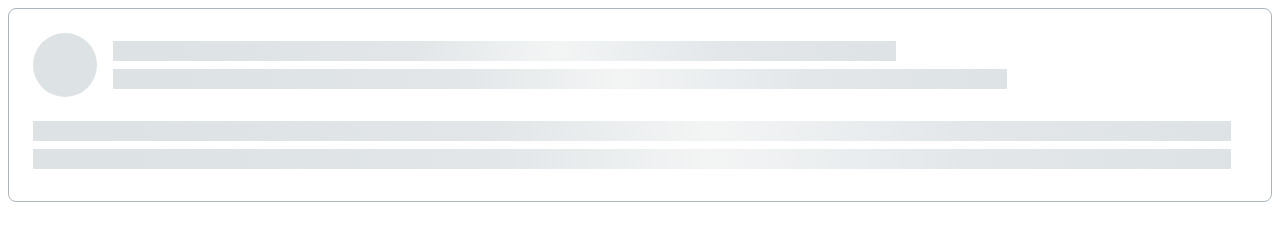
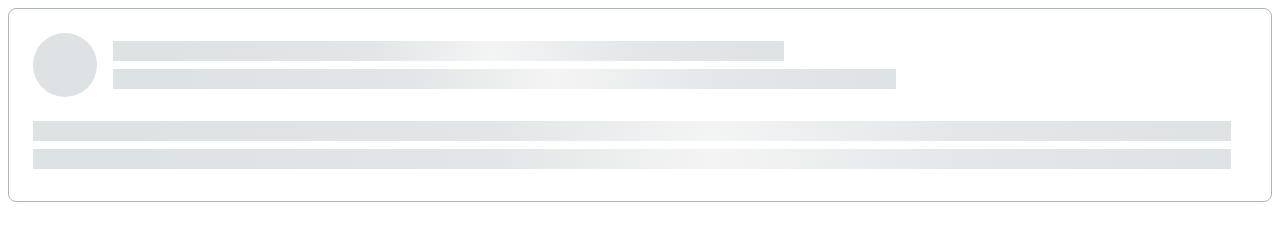
Before and after one commit to js-tasks-ru/htmlcss-20220317_maksim96, a website: page 04-lection2/02-skeleton/index.html in a window 1280 px wide. Drawn offline with Linux system fonts and the light colour scheme.

Commit message:
Styles for skeleton

```diff
--- a/04-lection2/02-skeleton/index.html
+++ b/04-lection2/02-skeleton/index.html
@@ -10,8 +10,8 @@
         <div class="skeleton__circle">
         </div>
         <div class="skeleton__header-data">
-            <div class="skeleton__line" style="width: 70%"></div>
-            <div class="skeleton__line" style="width: 80%"></div>
+            <div class="skeleton__line skeleton__line_short"></div>
+            <div class="skeleton__line skeleton__line_middle"></div>
         </div>
     </div>
     <div class="skeleton__content">
--- a/04-lection2/02-skeleton/skeleton.css
+++ b/04-lection2/02-skeleton/skeleton.css
@@ -39,3 +39,11 @@
     flex-direction: column;
     gap: 8px;
 }
+
+.skeleton__line_middle {
+    width: 70%
+}
+
+.skeleton__line_short {
+    width: 60%
+}
```
